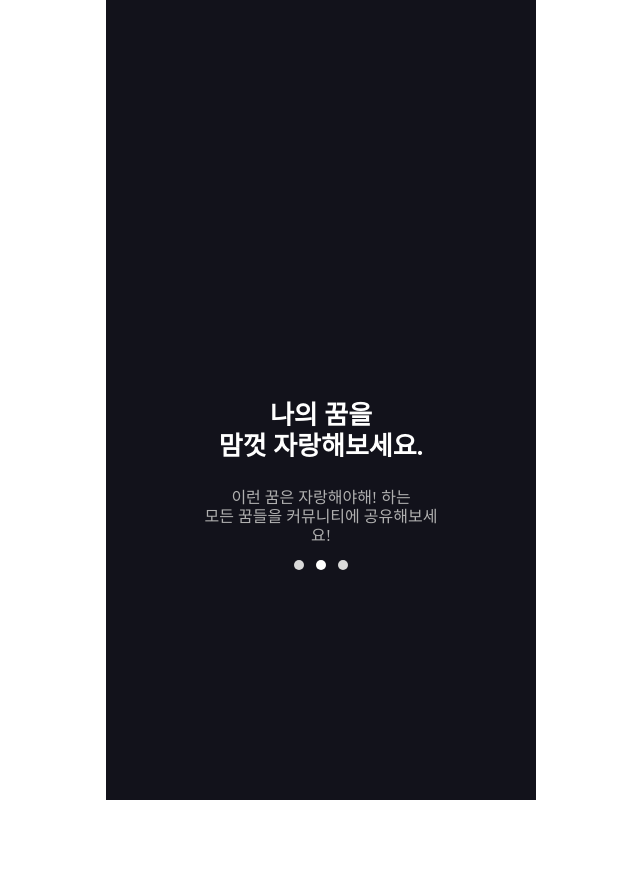
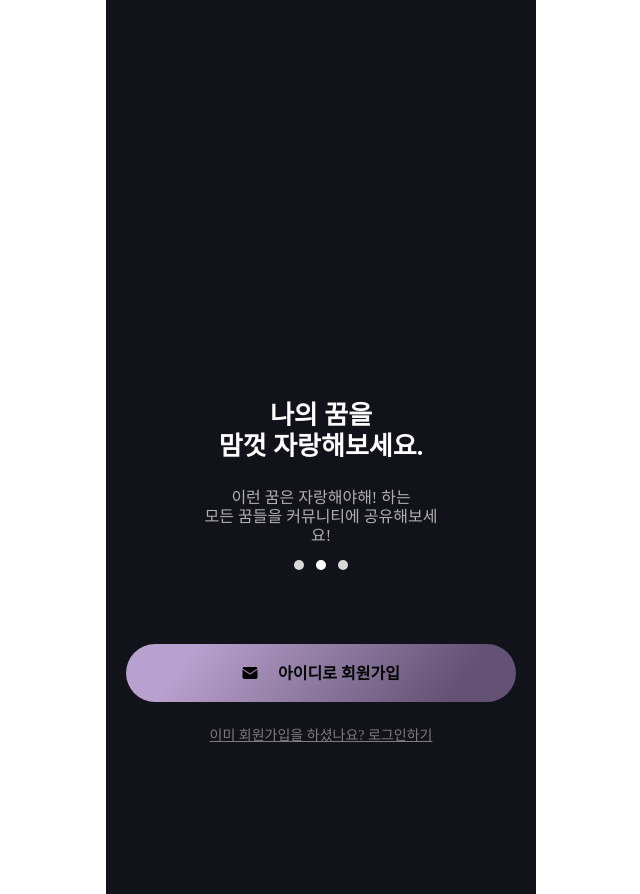
Before and after one commit to TEAM-DREAMCATCHER/DREAMCATCHER_Front-End, a React (Vite) app: page / in a window 1280 px wide. Shown: the whole page, without its empty margins (319-959 px from the left). Before the commit the page ends 800 px from the top, so only its background shows below. Built offline with nearby package versions, Linux system fonts and the light colour scheme.

Commit message:
FEAT: 로그인, 회원가입 이동 버튼 구현

```diff
--- a/src/pages/onboarding/index.tsx
+++ b/src/pages/onboarding/index.tsx
@@ -1,15 +1,18 @@
 import {
+    SignupButton,
     CarouselBox,
     CarouselItem,
     CarouselList,
     CarouselNav,
     CarouselNavItem,
     Desc,
+    SigninButton,
     OnboardingLayout,
     Title,
     TitleBox,
 } from '@/pages/onboarding/styles'
 import { useEffect, useState } from 'react'
+import EmailIcon from './email-icon.png'
 
 function Onboarding() {
     const [idx, setIdx] = useState(0)
@@ -59,6 +62,11 @@ function Onboarding() {
                     <CarouselNavItem isCurrent={idx === 2}></CarouselNavItem>
                 </CarouselNav>
             </CarouselBox>
+            <SignupButton to="/signup">
+                <img src={EmailIcon} alt="email" width={16} height={16} />
+                <span>아이디로 회원가입</span>
+            </SignupButton>
+            <SigninButton to="/signin">이미 회원가입을 하셨나요? 로그인하기</SigninButton>
         </OnboardingLayout>
     )
 }
--- a/src/pages/onboarding/styles.ts
+++ b/src/pages/onboarding/styles.ts
@@ -1,3 +1,4 @@
+import { Link } from 'react-router-dom'
 import styled from 'styled-components'
 
 // NOTE: 다른 화면과 중복되는 layout
@@ -11,7 +12,7 @@ export const Layout = styled.div`
 `
 
 export const OnboardingLayout = styled(Layout)`
-    padding-top: 400px;
+    padding: 400px 20px 150px;
 `
 
 export const CarouselBox = styled.div`
@@ -83,3 +84,41 @@ export const Desc = styled.p`
 
     color: #b0b0b0;
 `
+
+export const SignupButton = styled(Link)`
+    width: 100%;
+    height: 58px;
+
+    background: linear-gradient(126.87deg, #b9a1cf 16.19%, #635273 83.65%);
+    border-radius: 29px;
+
+    font-weight: 600;
+    font-size: 16px;
+    line-height: 19px;
+    color: #000000;
+
+    display: flex;
+    align-items: center;
+    justify-content: center;
+    gap: 20px;
+
+    margin-top: 74px;
+    &:disabled {
+        opacity: 0.5;
+    }
+`
+
+export const SigninButton = styled(Link)`
+    display: block;
+    width: fit-content;
+
+    font-weight: 400;
+    font-size: 14px;
+    line-height: 17px;
+
+    text-align: center;
+    text-decoration-line: underline;
+    color: #7d7d7d;
+
+    margin: 25px auto 0;
+`
```
Also changed, not shown: src/pages/onboarding/email-icon.png (added).
